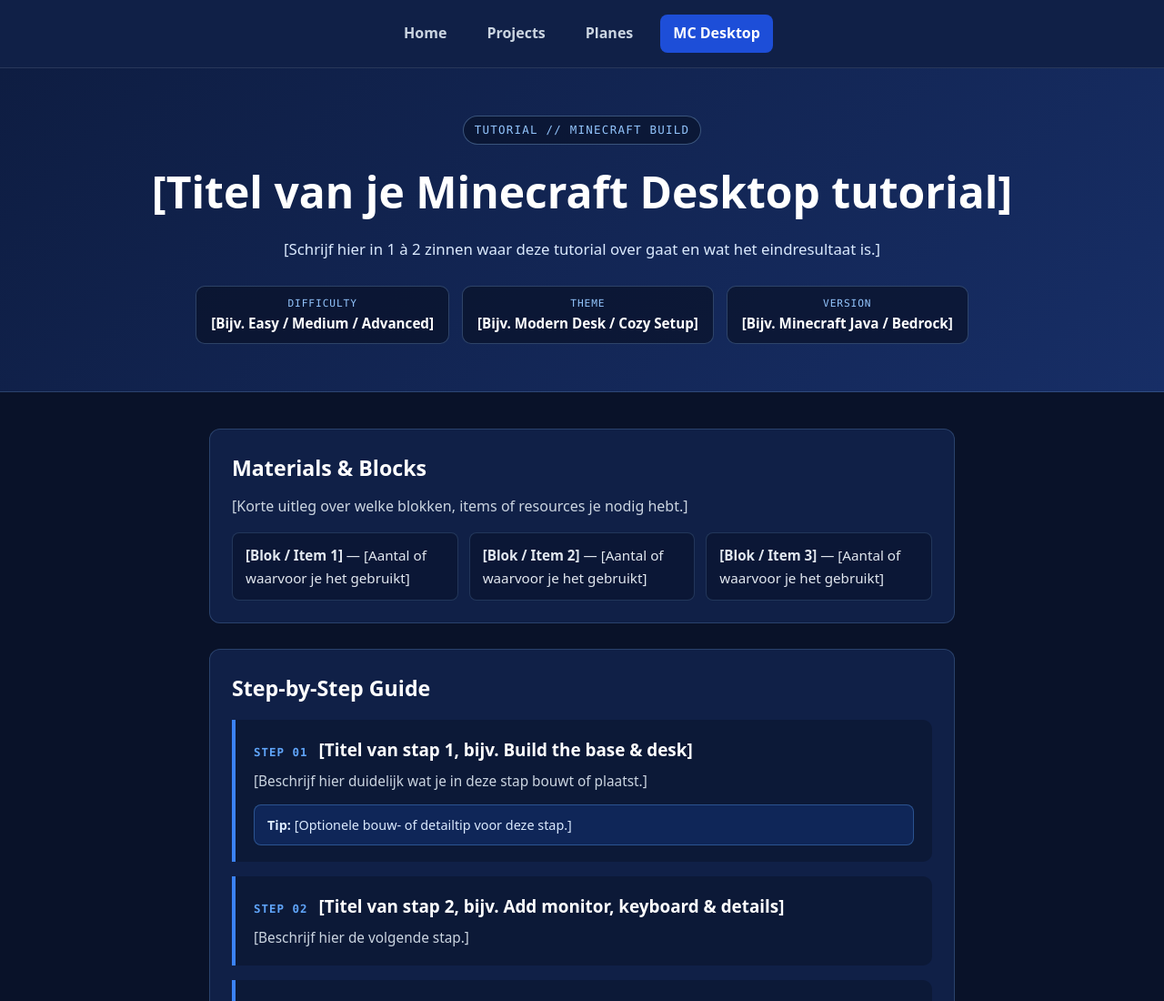
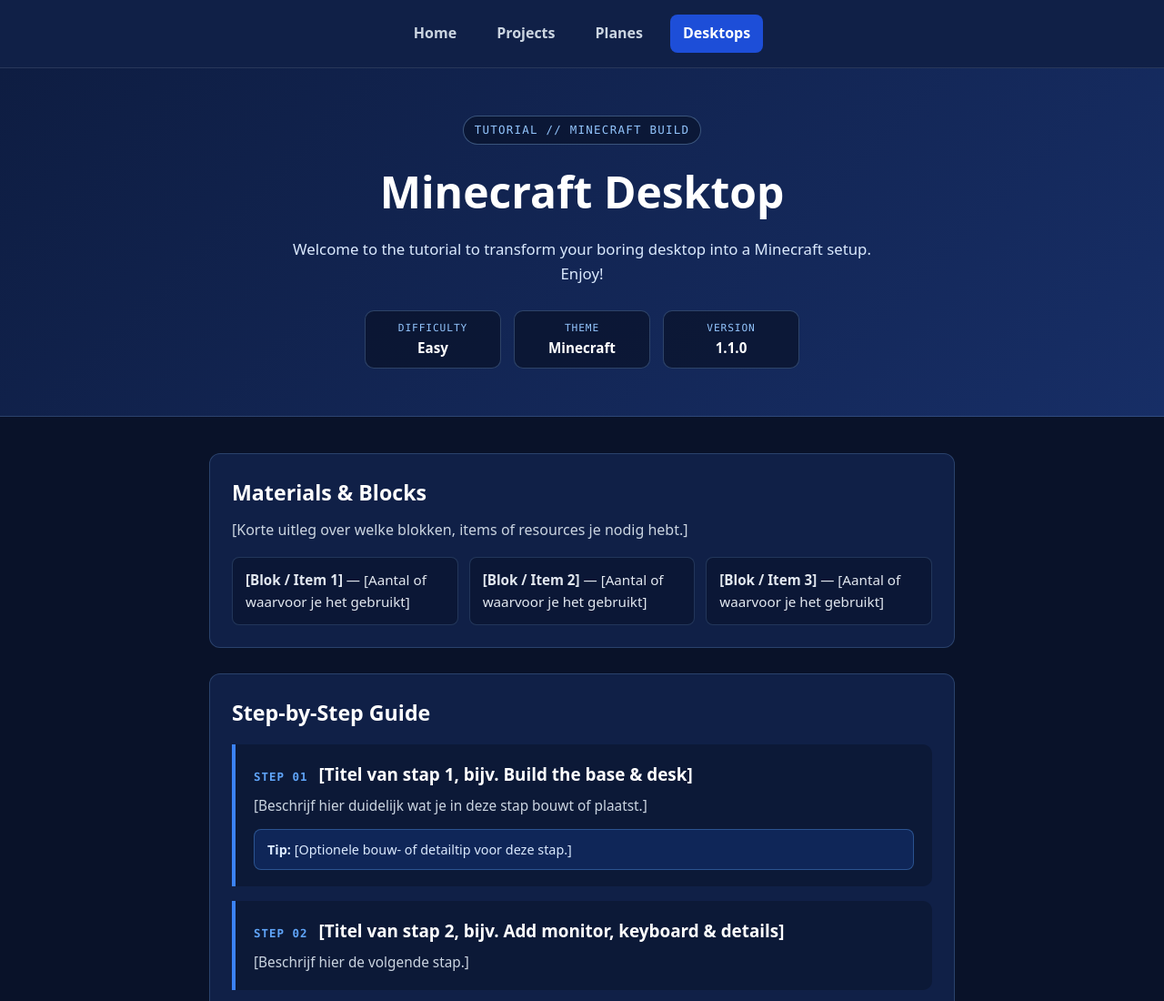
Before and after one commit to IAmEpicRobbie5/IAmEpicRobbie5.github.io, a plain HTML site: page minecraft-desktop.html in a window 1280 px wide. Shown: the top 1100 px of the page at 91% size. Drawn offline with Linux system fonts and the light colour scheme.

Commit message:
Revise Minecraft Desktop tutorial details and links
Updated the Minecraft tutorial page with new content and links.

```diff
--- a/minecraft-desktop.html
+++ b/minecraft-desktop.html
@@ -12,28 +12,28 @@
       <a class="nav-link" href="index.html">Home</a>
       <a class="nav-link" href="projects.html">Projects</a>
       <a class="nav-link" href="planes.html">Planes</a>
-      <a class="nav-link active" href="minecraft-desktop.html">MC Desktop</a>
+      <a class="nav-link active" href="desktops.html">Desktops</a>
     </nav>
 
     <header class="mc-hero">
       <span class="mc-badge">TUTORIAL // MINECRAFT BUILD</span>
-      <h1 class="mc-title">[Titel van je Minecraft Desktop tutorial]</h1>
+      <h1 class="mc-title">Minecraft Desktop</h1>
       <p class="mc-intro">
-        [Schrijf hier in 1 à 2 zinnen waar deze tutorial over gaat en wat het eindresultaat is.]
+        Welcome to the tutorial to transform your boring desktop into a Minecraft setup. Enjoy!
       </p>
 
       <div class="mc-specs">
         <div class="mc-spec">
           <span class="mc-spec-label">DIFFICULTY</span>
-          <span class="mc-spec-value">[Bijv. Easy / Medium / Advanced]</span>
+          <span class="mc-spec-value">Easy</span>
         </div>
         <div class="mc-spec">
           <span class="mc-spec-label">THEME</span>
-          <span class="mc-spec-value">[Bijv. Modern Desk / Cozy Setup]</span>
+          <span class="mc-spec-value">Minecraft</span>
         </div>
         <div class="mc-spec">
           <span class="mc-spec-label">VERSION</span>
-          <span class="mc-spec-value">[Bijv. Minecraft Java / Bedrock]</span>
+          <span class="mc-spec-value">1.1.0</span>
         </div>
       </div>
     </header>
```
